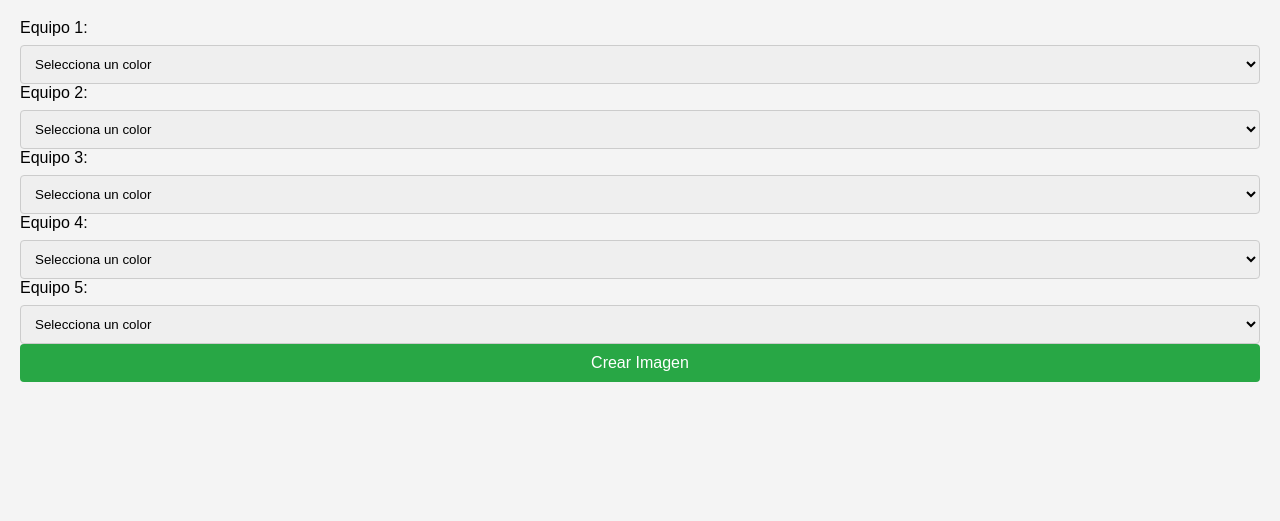
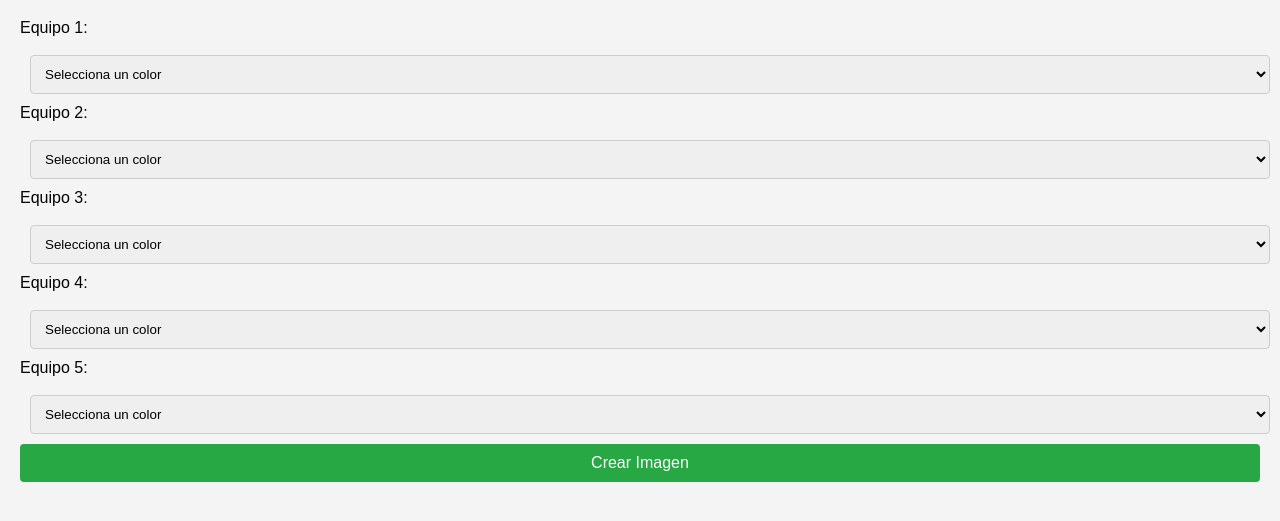
Before and after one commit to JaimeGalvezGT/Encuesta, a plain HTML site: page index.html in a window 1280 px wide. Shown: the part 81-602 px from the top of the page. Drawn offline with Linux system fonts and the light colour scheme.

Commit message:
Update styles.css

```diff
--- a/styles.css
+++ b/styles.css
@@ -49,3 +49,17 @@ button {
 button:hover {
     background-color: #218838;
 }
+
+body {
+    font-family: Arial, sans-serif;
+    padding: 20px;
+}
+
+select {
+    margin: 10px;
+}
+
+#canvas {
+    border: 1px solid black;
+    margin-top: 20px;
+}
```
